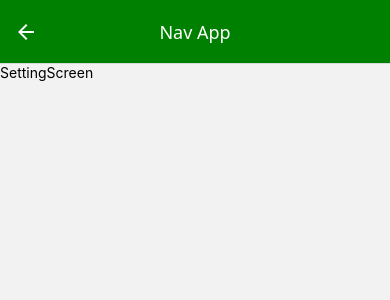
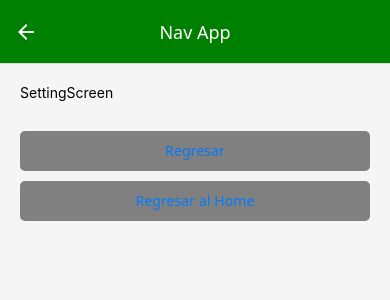
Before and after one commit to JerlibGnzlz/navNativeApp, a React Native app: screen /Setting in a window 390 px wide. Shown: the top 300 px of the page. Built offline with nearby package versions, Linux system fonts and the light colour scheme.

Commit message:
navegation

```diff
--- a/src/presentation/screens/setting/SettingScreen.tsx
+++ b/src/presentation/screens/setting/SettingScreen.tsx
@@ -1,10 +1,29 @@
-import React from 'react'
+/* eslint-disable react-native/no-inline-styles */
 import { Text, View } from 'react-native'
+import { globalStyles } from '../../themes/themes'
+import { Button } from '@react-navigation/elements';
+import { NavigationProp, useNavigation, StackActions } from '@react-navigation/native';
+import { RootStackParamList } from '../../routes/StackNavigator';
+
 
 export const SettingScreen = () => {
+
+    const navigation = useNavigation<NavigationProp<RootStackParamList>>();
     return (
-        <View>
-            <Text>SettingScreen</Text>
-        </View>
+        <View style={globalStyles.container}>
+            <Text style={{ marginBottom: 20 }}>SettingScreen</Text>
+
+            <Button
+                style={globalStyles.primaryButton}
+                onPress={() => navigation.goBack()}>
+                Regresar
+            </Button>
+
+            <Button
+                style={globalStyles.primaryButton}
+                onPress={() => navigation.dispatch(StackActions.popToTop())}>
+                Regresar al Home
+            </Button>
+        </View >
     )
 }
--- a/src/presentation/themes/themes.ts
+++ b/src/presentation/themes/themes.ts
@@ -1,7 +1,7 @@
 import { StyleSheet } from "react-native"
 
 export const globalColors = {
-    primary: '#5856D6',
+    primary: 'gray',
     secondary: '#FF9500',
     tertiary: '#FF5858',
     background: '#F5F5F5',
@@ -9,7 +9,7 @@ export const globalColors = {
     error: '#F44336',
     warning: '#FFC107',
     info: '#2196F3',
-    text: '#333333',
+    text: 'white',
 
 }
 
@@ -30,6 +30,13 @@ export const globalStyles = StyleSheet.create({
         width: '100%',
         marginTop: 10,
         textAlign: 'center',
-        color: 'white'
+        color: 'white',
+        fontSize: 16,
+    },
+
+    primaryButtonText: {
+        color: 'white',
+        fontSize: 16,
+        textAlign: 'center',
     },
 })
```
